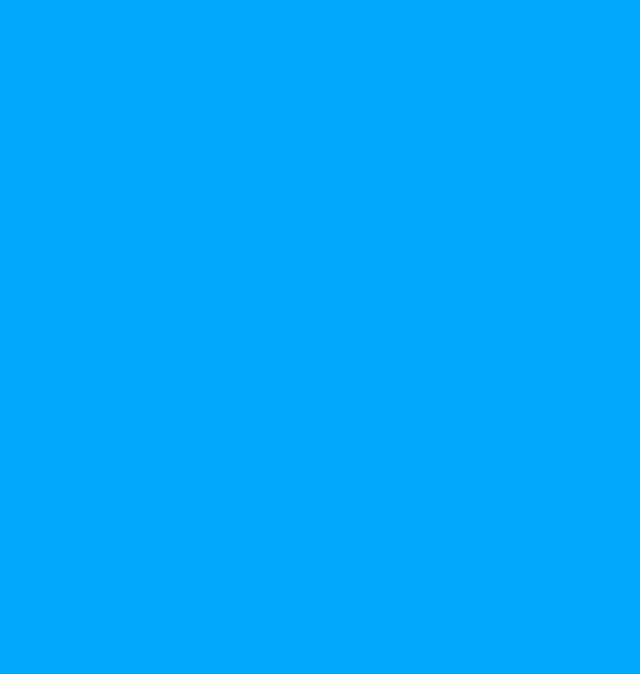
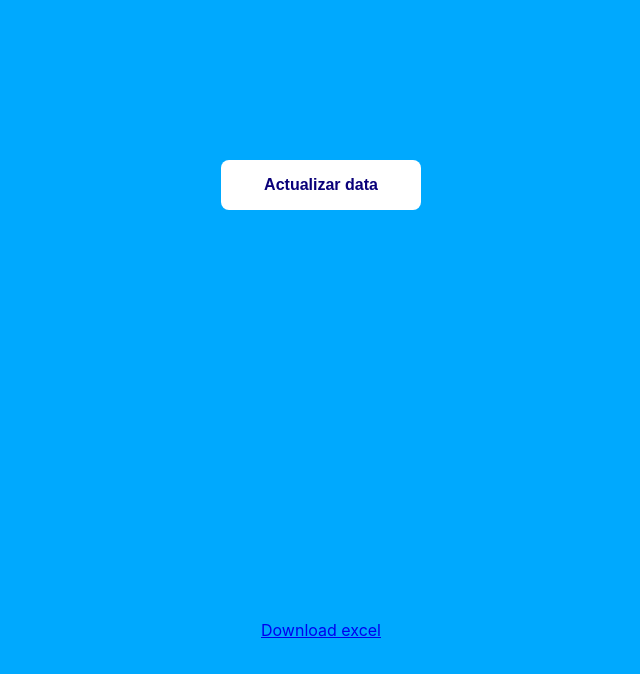
Before and after one commit to devmocionsoft/Mercado_vassar, a React (Vite) app: page /exportExcel in a window 1280 px wide. Before the commit this address had no page. Shown: the top 674 px of the page, without its empty margins (319-959 px from the left). Built offline with nearby package versions, Linux system fonts and the light colour scheme.

Commit message:
Creacion del informe

```diff
--- a/package.json
+++ b/package.json
@@ -9,8 +9,11 @@
   },
   "dependencies": {
     "firebase": "^9.8.4",
+    "prop-types": "^15.8.1",
     "react": "^18.0.0",
+    "react-csv": "^2.2.2",
     "react-dom": "^18.0.0",
+    "react-export-excel": "^0.5.3",
     "react-router-dom": "^6.3.0"
   },
   "devDependencies": {
--- a/src/MainRouter.jsx
+++ b/src/MainRouter.jsx
@@ -3,7 +3,7 @@ import { BrowserRouter ,Route, Routes } from "react-router-dom";
 import { useForm } from "./hooks/useForm";
 import { UserContext } from "./UserContext";
 
-import { Login, Dados, Portada, Ganaste, SigueIntentando, Reto } from "./screens";
+import { Login, Dados, Portada, Ganaste, SigueIntentando, Reto, ExportToExcel } from "./screens";
 
 
 export default function MainRouter() {
@@ -27,6 +27,7 @@ export default function MainRouter() {
           <Route path="/reto/:id" element={<Reto />} />
           <Route path="/ganaste" element={<Ganaste />} />
           <Route path="/sigueIntentando" element={<SigueIntentando />} />
+          <Route path="/exportExcel" element={<ExportToExcel />} />
         </Routes>
       </BrowserRouter>
 
--- /dev/null
+++ b/src/screens/ExportToExcel.jsx
@@ -0,0 +1,47 @@
+import { useState } from 'react';
+
+import { db } from '../firebase/firebaseConfig'
+import { collection, getDocs } from 'firebase/firestore'
+
+import { CSVLink } from "react-csv";
+
+export const ExportToExcel = () => {
+  const [listUsers, setListUsers] = useState([])
+
+  const getList = async(setListUsers) => {
+    try {
+      const docs = []
+      const querySnapshot = await getDocs(collection(db, "users"))
+      querySnapshot.forEach( doc => {
+        const { date, fullName, email, isOlder, terms } = doc.data()
+        const fecha = date.toDate()
+        docs.push({fecha, fullName, email, isOlder, terms})
+      })
+
+      setListUsers(docs)
+      console.log(docs)
+
+    } catch (error) {
+      console.log(error);
+    }
+  }
+
+  const headers = [
+    { label: "Nombre", key: 'fullName' },
+    { label: "Email", key: 'email' },
+    { label: "Es mayor", key: 'isOlder' },
+    { label: "Acepto terminos y condiciones", key: 'terms' },
+    { label: "Fecha y hora", key: 'fecha' },
+  ]
+
+  return (
+    <div className='page'>
+      { listUsers && (
+        <div className='container'>
+          <button onClick={() => getList(setListUsers)}>Actualizar data</button>
+          <CSVLink data={listUsers} headers={headers} filename={"Mercado_vasar.csv"} >Download excel</CSVLink>
+        </div>
+      )}
+    </div>
+  )
+}
--- a/src/screens/index.js
+++ b/src/screens/index.js
@@ -6,3 +6,4 @@ export * from './Portada'
 export * from './Reto'
 export * from './SigueIntentando'
 export * from './Terminos'
+export * from './ExportToExcel'
```
Also changed, not shown: 1 other file (tests, documents, lock files or other folders).
